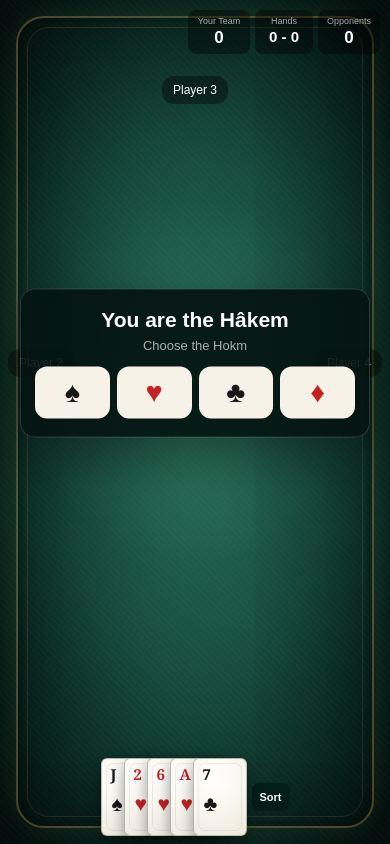
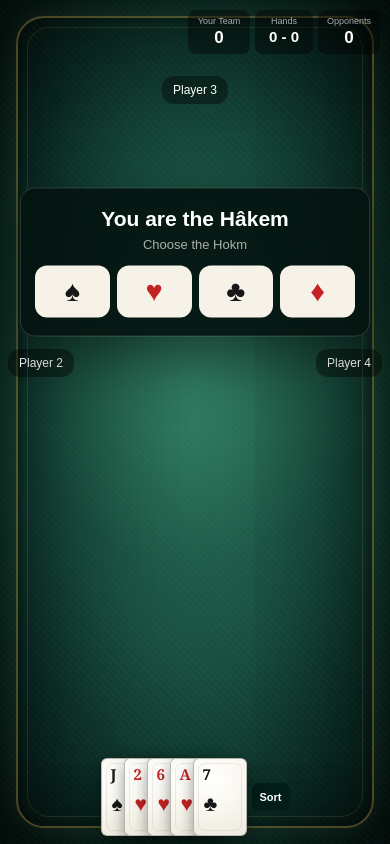
Before and after one commit to Matteees76/hokm-game, a Next.js app: page /game in a window 390 px wide. Built offline with nearby package versions, Linux system fonts and the light colour scheme; no server answers.

Commit message:
Fix mobile Hakem panel and turn text

```diff
--- a/app/globals.css
+++ b/app/globals.css
@@ -3453,8 +3453,8 @@ box-sizing: border-box;
 
 .yourTurnText {
   font-size: 14px;
-  }
-
+  transform: translateY(6px);
+}
 
   /* =========================
      PLAYER HAND
@@ -3539,7 +3539,7 @@ box-sizing: border-box;
 .hokmChooser {
   width: calc(100% - 24px);
   max-width: 350px;
-  top: 43%;
+  top: 31%;
   padding: 18px 14px;
   border-radius: 15px;
 }
@@ -3787,7 +3787,7 @@ box-sizing: border-box;
 .hokmChooser {
   width: calc(100% - 24px) !important;
   max-width: 350px !important;
-    top: 43% !important;
+  top: 31% !important;
   padding: 18px 14px !important;
   border-radius: 15px !important;
 }
```
Lines whose indentation alone changed are shown as unchanged.
